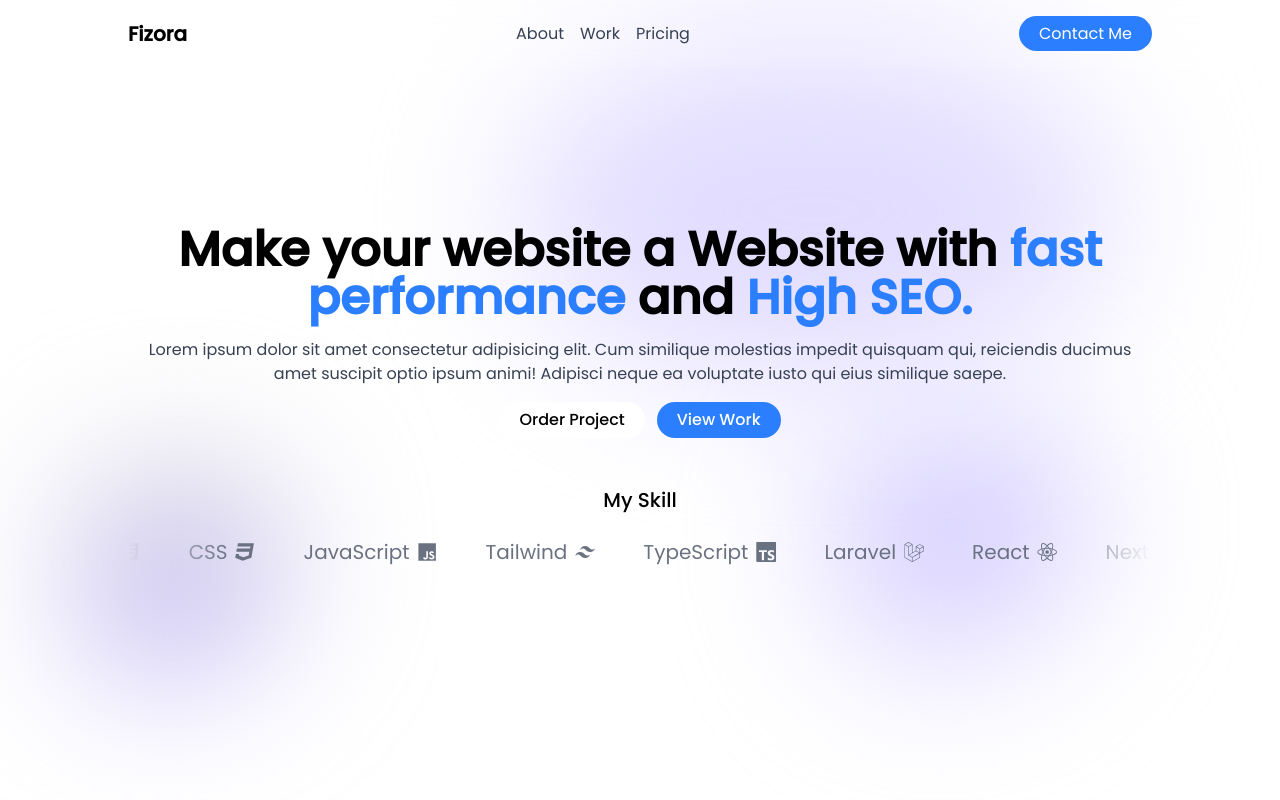
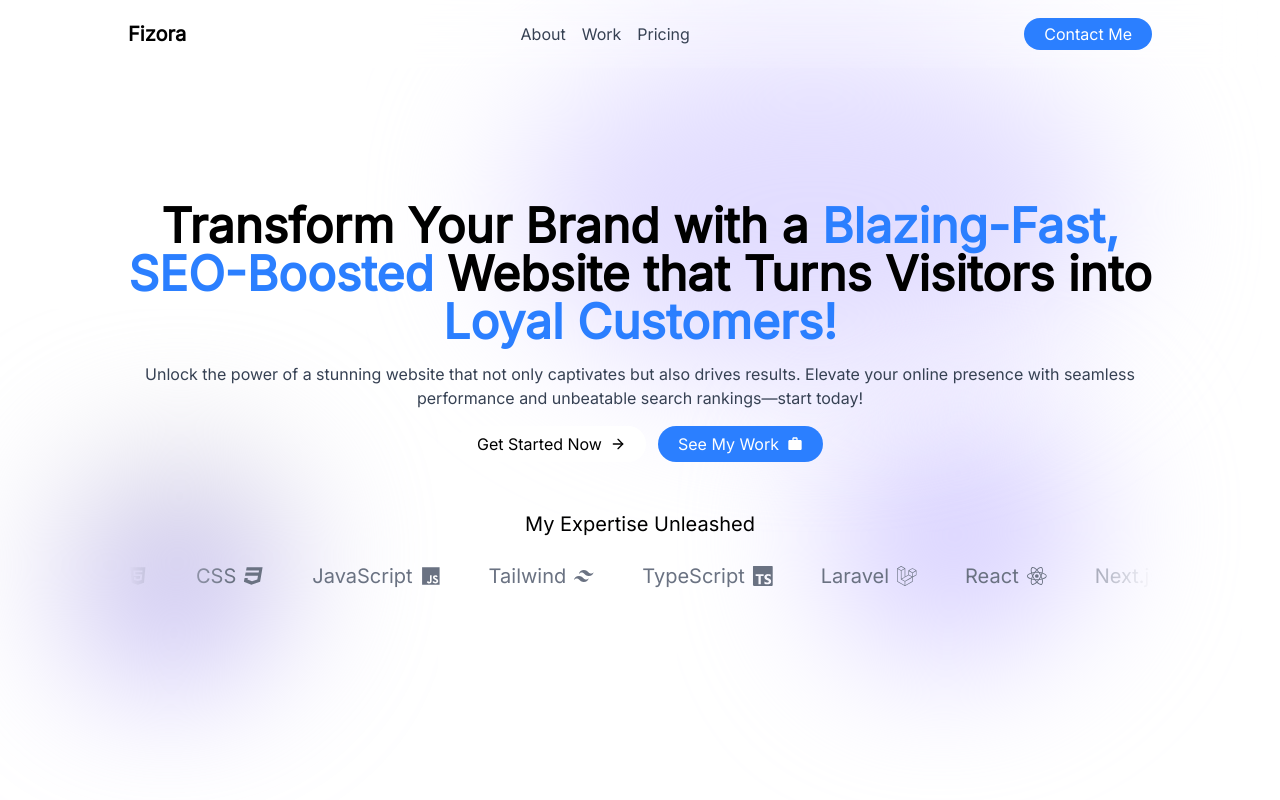
Before and after one commit to Fizora/faiz, a Next.js app: page / in a window 1280 px wide. Shown: the top 800 px of the page. Built offline with nearby package versions, Linux system fonts and the light colour scheme.

Commit message:
update style and text with copywriting persuasif text

```diff
--- a/src/app/layout.jsx
+++ b/src/app/layout.jsx
@@ -1,10 +1,9 @@
-import { Poppins } from "next/font/google";
+import { Inter } from "next/font/google";
 import "./globals.css";
 
-const poppins = Poppins({
-  variable: "--font-poppins",
+const font = Inter({
   subsets: ["latin"],
-  weight: ["300", "400", "500"],
+  weight: ["400"],
 });
 
 export const metadata = {
@@ -15,7 +14,8 @@ export const metadata = {
 export default function RootLayout({ children }) {
   return (
     <html lang="en">
-      <body className={`${poppins.className} antialiased`}>{children}</body>
+      <meta name="description" content="" />
+      <body className={`${font.className} antialiased`}>{children}</body>
     </html>
   );
 }
--- a/src/app/page.jsx
+++ b/src/app/page.jsx
@@ -1,7 +1,6 @@
 "use client";
 import Navbar from "@/components/Navbar";
 import Hero from "@/components/Hero";
-import FeaturedProject from "@/components/FeaturedProject";
 import Project from "@/components/Project";
 import About from "@/components/About";
 import Pricing from "@/components/Pricing";
@@ -22,9 +21,8 @@ export default function Home() {
     <div className="min-h-screen bg-white">
       <Navbar />
       <Hero />
-      <FeaturedProject />
+      <About />
       <Project />
-      <About />
       <Pricing />
       <Footer />
     </div>
--- a/src/components/About.jsx
+++ b/src/components/About.jsx
@@ -34,11 +34,11 @@ export default function About() {
       >
         About Me
       </h2>
-      <div className="grid gap-4 md:grid-cols-2 lg:grid-cols-3">
+      <div className="grid gap-1 md:grid-cols-2 ">
         {aboutSections.map((section, index) => (
           <div
             key={index}
-            className="group rounded-2xl p-6 bg-white hover:bg-blue-50 transition-all duration-300 shadow-xl shadow-blue-100 hover:shadow-2xl border border-gray-100 hover:border-blue-200"
+            className="group   p-6 bg-white hover:bg-blue-50 transition-all duration-300 border border-blue-200 hover:border-blue-200"
             data-aos="zoom-in-up"
             data-aos-delay={section.aosDelay}
           >
--- a/src/components/Hero.jsx
+++ b/src/components/Hero.jsx
@@ -2,42 +2,49 @@ import Link from "next/link";
 import { FaCss3, FaHtml5, FaJs } from "react-icons/fa";
 import { RiNextjsFill, RiTailwindCssFill } from "react-icons/ri";
 import { SiLaravel, SiReact, SiTypescript } from "react-icons/si";
+import { MdWork } from "react-icons/md";
+import { LuAArrowUp, LuArrowRight } from "react-icons/lu";
 
 export default function Hero() {
   return (
     <section className="px-3 bg-[url('/pattern.svg')] bg-cover bg-center">
       <div className="mx-auto max-w-5xl min-h-screen space-y-4 text-center flex flex-col items-center justify-center relative">
-        <h1 className="text-4xl md:text-5xl font-bold" data-aos="zoom-in-up">
-          Make your website a Website with{" "}
-          <span className="text-blue-500">fast performance</span> and{" "}
-          <span className="text-blue-500">High SEO.</span>
+        <h1 className="text-4xl md:text-5xl font-bold">
+          Transform Your Brand with a{" "}
+          <span className="text-blue-500">Blazing-Fast, SEO-Boosted</span>{" "}
+          Website that Turns Visitors into{" "}
+          <span className="text-blue-500">Loyal Customers!</span>
         </h1>
-        <p className="text-gray-700" data-aos="zoom-in-up" data-aos-delay="300">
-          Lorem ipsum dolor sit amet consectetur adipisicing elit. Cum similique
-          molestias impedit quisquam qui, reiciendis ducimus amet suscipit optio
-          ipsum animi! Adipisci neque ea voluptate iusto qui eius similique
-          saepe.
+        <p
+          className="text-gray-700 text-base"
+          data-aos="zoom-in-up"
+          data-aos-delay="300"
+        >
+          Unlock the power of a stunning website that not only captivates but
+          also drives results. Elevate your online presence with seamless
+          performance and unbeatable search rankings—start today!
         </p>
         <div className="flex items-center gap-3 text-md font-medium">
           <Link
-            href=""
-            className="flex items-center gap-2 px-5 py-1.5 rounded-full bg-white"
+            href="#contact"
+            className="flex items-center gap-2 px-5 py-1.5 rounded-full bg-white hover:bg-gray-100 transition-colors"
             data-aos="zoom-in-up"
             data-aos-delay="400"
           >
-            Order Project
+            Get Started Now
+            <LuArrowRight />
           </Link>
           <Link
-            href=""
-            className="flex items-center gap-2 px-5 py-1.5 rounded-full bg-blue-500 text-white"
+            href="#projects"
+            className="flex items-center gap-2 px-5 py-1.5 rounded-full bg-blue-500 text-white hover:bg-blue-600 transition-colors"
             data-aos="zoom-in-up"
             data-aos-delay="500"
           >
-            View Work
+            See My Work <MdWork />
           </Link>
         </div>
         <h1 className="font-medium text-xl text-center mt-8" data-aos="fade-up">
-          My Skill
+          My Expertise Unleashed
         </h1>
         <div className="marquee-wrapper mx-auto md:max-w-5xl w-full">
           <div className="marquee">
@@ -54,7 +61,7 @@ export default function Hero() {
               ].map(([label, icon], i) => (
                 <span
                   key={`${j}-${i}`}
-                  className="inline-flex items-center gap-2 px-4 py-2 mx-2 text-xl text-gray-500 rounded-full"
+                  className="inline-flex items-center gap-2 px-4 py-2 mx-2 text-xl text-gray-500 rounded-full hover:bg-gray-100 transition-colors"
                 >
                   {label} {icon}
                 </span>
```
